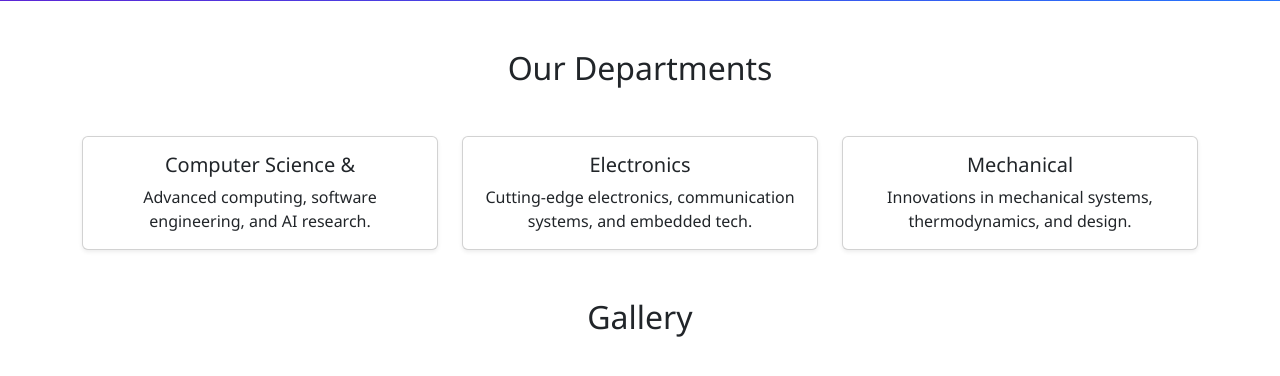
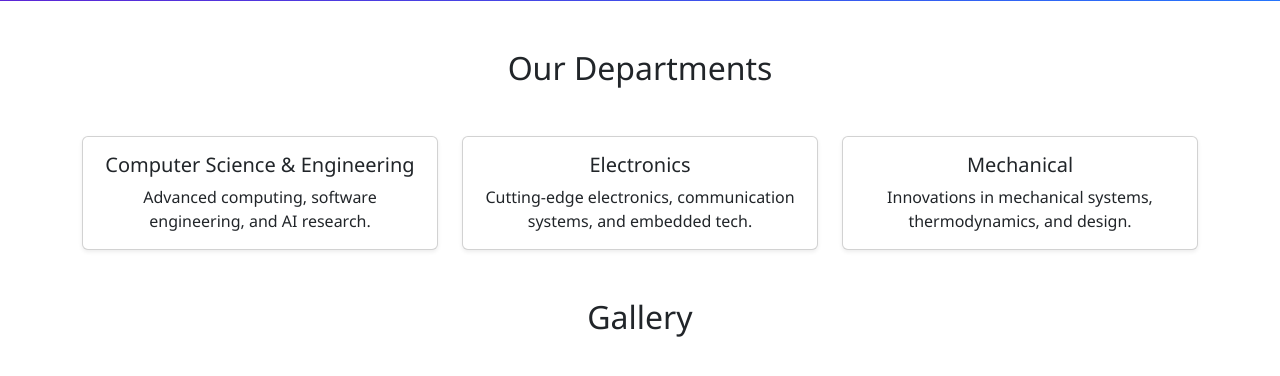
Before and after one commit to ShivendraTiwari447/python-project, a Django app: page / in a window 1280 px wide. Shown: the part 398-774 px from the top of the page. Run offline with Django 5.2, Linux system fonts and the light colour scheme; some libraries are stand-ins or nearby versions.

Commit message:
Update home.html

```diff
--- a/Homepage/templates/Homepage/home.html
+++ b/Homepage/templates/Homepage/home.html
@@ -90,7 +90,7 @@
             <div class="col-md-4">
                 <div class="card text-center shadow-sm">
                     <div class="card-body">
-                        <h5 class="card-title">Computer Science & </h5>
+                        <h5 class="card-title">Computer Science & Engineering</h5>
                         <p class="card-text">Advanced computing, software engineering, and AI research.</p>
                     </div>
                 </div>
```
